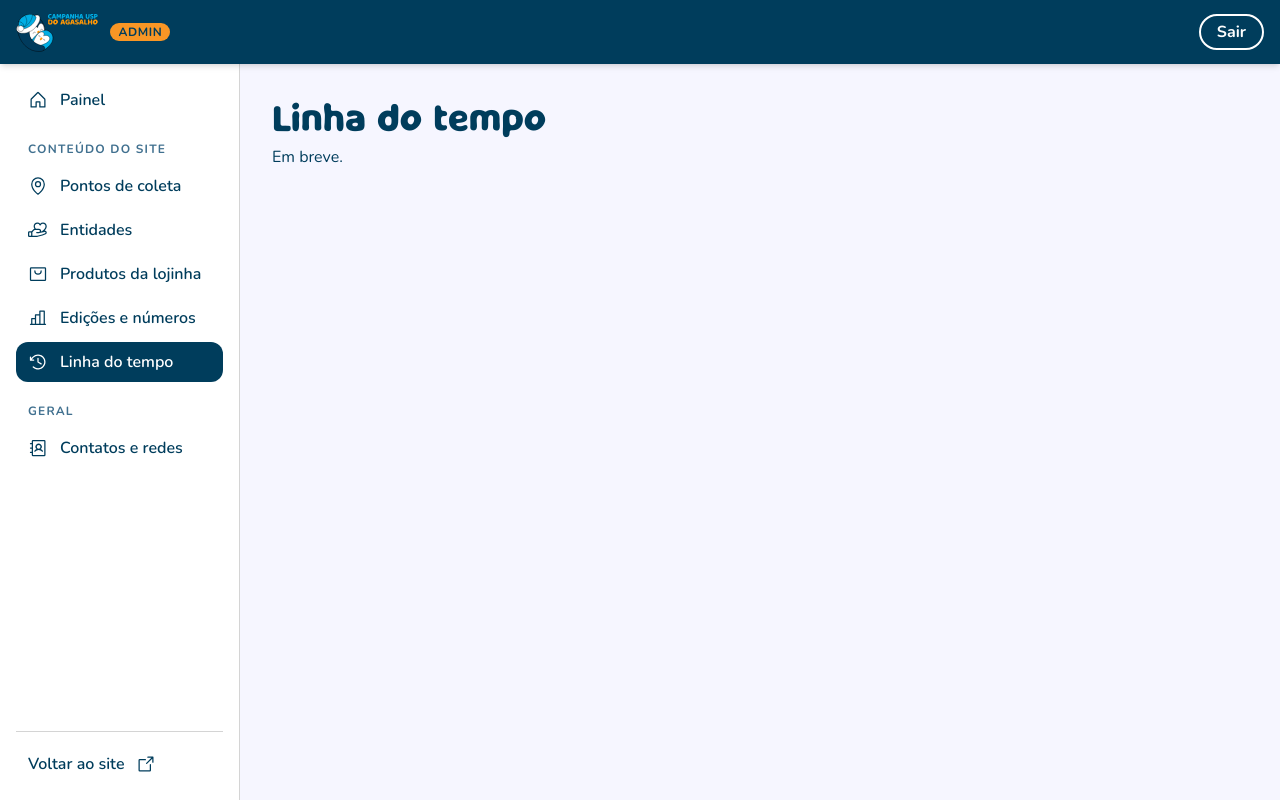
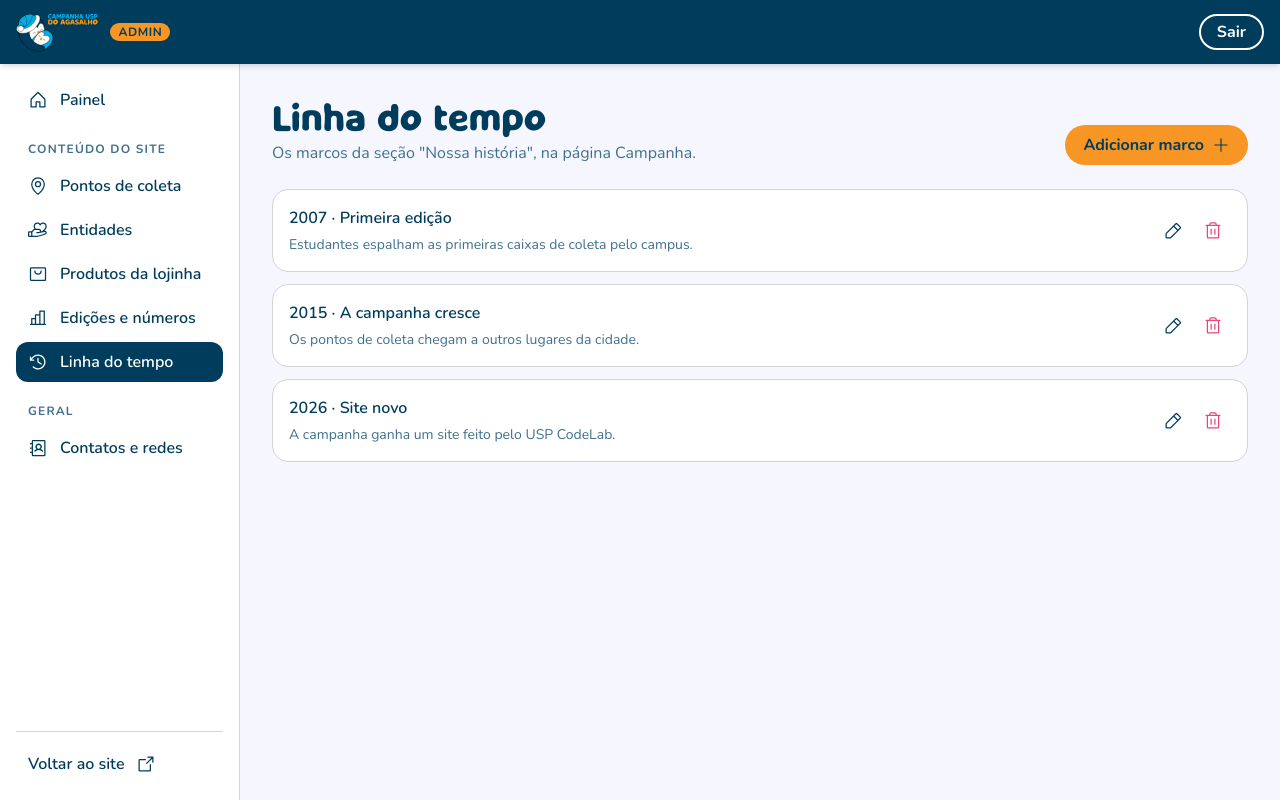
Before and after one commit to USPCodeLabSanca/Campanha-do-Agasalho, a React (Vite) app: page /admin/linha-do-tempo in a window 1280 px wide. Built offline with nearby package versions, Linux system fonts and the light colour scheme; no server answers.

Commit message:
feat: cria tela de linha do tempo no admin

```diff
--- a/src/AppRoutes.tsx
+++ b/src/AppRoutes.tsx
@@ -19,6 +19,7 @@ import { AdminCollectionPoints } from './pages/admin/AdminCollectionPoints'
 import { AdminEntities } from './pages/admin/AdminEntities'
 import { AdminProducts } from './pages/admin/AdminProducts'
 import { AdminEditions } from './pages/admin/AdminEditions'
+import { AdminTimeline } from './pages/admin/AdminTimeline'
 
 export function AppRoutes() {
   return (
@@ -43,10 +44,7 @@ export function AppRoutes() {
         <Route path="entidades" element={<AdminEntities />} />
         <Route path="produtos" element={<AdminProducts />} />
         <Route path="edicoes" element={<AdminEditions />} />
-        <Route
-          path="linha-do-tempo"
-          element={<AdminComingSoon title="Linha do tempo" />}
-        />
+        <Route path="linha-do-tempo" element={<AdminTimeline />} />
         <Route
           path="contatos"
           element={<AdminComingSoon title="Contatos e redes" />}
--- /dev/null
+++ b/src/components/admin/timeline/MilestoneForm.tsx
@@ -0,0 +1,77 @@
+import { useState } from 'react'
+
+import { AdminDrawer } from '../AdminDrawer'
+import { TextField } from '../form/TextField'
+import { BilingualField } from '../form/BilingualField'
+
+import { MAX_YEAR, MIN_YEAR } from '../../../constants/years'
+import type { Milestone, MilestoneInput } from '../../../types/milestone'
+import type { TranslatedText } from '../../../types/translatedText'
+
+type MilestoneFormProps = {
+  milestone?: Milestone
+  isSaving: boolean
+  onSave: (input: MilestoneInput) => void
+  onClose: () => void
+}
+
+function trimText(text: TranslatedText): TranslatedText {
+  return { pt: text.pt.trim(), en: text.en.trim() }
+}
+
+export function MilestoneForm({
+  milestone,
+  isSaving,
+  onSave,
+  onClose,
+}: MilestoneFormProps) {
+  const [yearText, setYearText] = useState(
+    milestone ? String(milestone.year) : '',
+  )
+  const [title, setTitle] = useState<TranslatedText>(
+    milestone?.title ?? { pt: '', en: '' },
+  )
+  const [description, setDescription] = useState<TranslatedText>(
+    milestone?.description ?? { pt: '', en: '' },
+  )
+
+  function handleSubmit() {
+    onSave({
+      year: Number(yearText),
+      title: trimText(title),
+      description: trimText(description),
+    })
+  }
+
+  return (
+    <AdminDrawer
+      title={milestone ? 'Editar marco' : 'Adicionar marco'}
+      isSaving={isSaving}
+      onSubmit={handleSubmit}
+      onClose={onClose}
+    >
+      <TextField
+        label="Ano"
+        type="number"
+        value={yearText}
+        onChange={setYearText}
+        min={MIN_YEAR}
+        max={MAX_YEAR}
+        required
+      />
+      <BilingualField
+        label="Título"
+        value={title}
+        onChange={setTitle}
+        required
+      />
+      <BilingualField
+        label="Descrição"
+        value={description}
+        onChange={setDescription}
+        required
+        multiline
+      />
+    </AdminDrawer>
+  )
+}
--- /dev/null
+++ b/src/pages/admin/AdminTimeline.tsx
@@ -0,0 +1,117 @@
+import { useCallback, useEffect, useState } from 'react'
+
+import { AdminPageHeader } from '../../components/admin/AdminPageHeader'
+import { AdminListItem } from '../../components/admin/AdminListItem'
+import { ConfirmDialog } from '../../components/admin/ConfirmDialog'
+import { AdminToast } from '../../components/admin/AdminToast'
+import { MilestoneForm } from '../../components/admin/timeline/MilestoneForm'
+
+import {
+  createMilestone,
+  deleteMilestone,
+  getMilestones,
+  updateMilestone,
+} from '../../services/timeline'
+import type { Milestone, MilestoneInput } from '../../types/milestone'
+import { sortMilestones } from '../../utils/sortMilestones'
+
+type Editing = Milestone | 'new' | null
+
+export function AdminTimeline() {
+  const [milestones, setMilestones] = useState<Milestone[]>([])
+  const [isLoading, setIsLoading] = useState(true)
+  const [editing, setEditing] = useState<Editing>(null)
+  const [isSaving, setIsSaving] = useState(false)
+  const [deleting, setDeleting] = useState<Milestone | null>(null)
+  const [toast, setToast] = useState<string | null>(null)
+
+  useEffect(() => {
+    getMilestones().then((data) => {
+      setMilestones(sortMilestones(data))
+      setIsLoading(false)
+    })
+  }, [])
+
+  const hideToast = useCallback(() => setToast(null), [])
+
+  async function handleSave(input: MilestoneInput) {
+    setIsSaving(true)
+
+    if (editing === 'new') {
+      const created = await createMilestone(input)
+      setMilestones((prev) => sortMilestones([...prev, created]))
+      setToast('Marco adicionado')
+    } else if (editing) {
+      const updated = await updateMilestone(editing.id, input)
+      setMilestones((prev) =>
+        sortMilestones(
+          prev.map((item) => (item.id === updated.id ? updated : item)),
+        ),
+      )
+      setToast('Alterações salvas')
+    }
+
+    setIsSaving(false)
+    setEditing(null)
+  }
+
+  async function handleDelete() {
+    if (!deleting) return
+
+    await deleteMilestone(deleting.id)
+    setMilestones((prev) => prev.filter((item) => item.id !== deleting.id))
+    setDeleting(null)
+    setToast('Marco excluído')
+  }
+
+  return (
+    <div className="flex flex-col gap-6">
+      <AdminPageHeader
+        title="Linha do tempo"
+        description='Os marcos da seção "Nossa história", na página Campanha.'
+        addLabel="Adicionar marco"
+        onAdd={() => setEditing('new')}
+      />
+
+      {isLoading && <p className="text-body">Carregando...</p>}
+
+      {!isLoading && milestones.length === 0 && (
+        <p className="text-body">Nenhum marco cadastrado ainda.</p>
+      )}
+
+      {milestones.length > 0 && (
+        <ul className="flex flex-col gap-3">
+          {milestones.map((milestone) => (
+            <AdminListItem
+              key={milestone.id}
+              title={`${milestone.year} · ${milestone.title.pt}`}
+              details={milestone.description.pt}
+              onEdit={() => setEditing(milestone)}
+              onDelete={() => setDeleting(milestone)}
+            />
+          ))}
+        </ul>
+      )}
+
+      {editing && (
+        <MilestoneForm
+          milestone={editing === 'new' ? undefined : editing}
+          isSaving={isSaving}
+          onSave={handleSave}
+          onClose={() => setEditing(null)}
+        />
+      )}
+
+      {deleting && (
+        <ConfirmDialog
+          title="Excluir marco?"
+          message={`"${deleting.year} · ${deleting.title.pt}" vai sair da página Campanha. Isso não pode ser desfeito.`}
+          onConfirm={handleDelete}
+          onClose={() => setDeleting(null)}
+        />
+      )}
+
+      {toast && <AdminToast message={toast} onHide={hideToast} />}
+    </div>
+  )
+}
```
